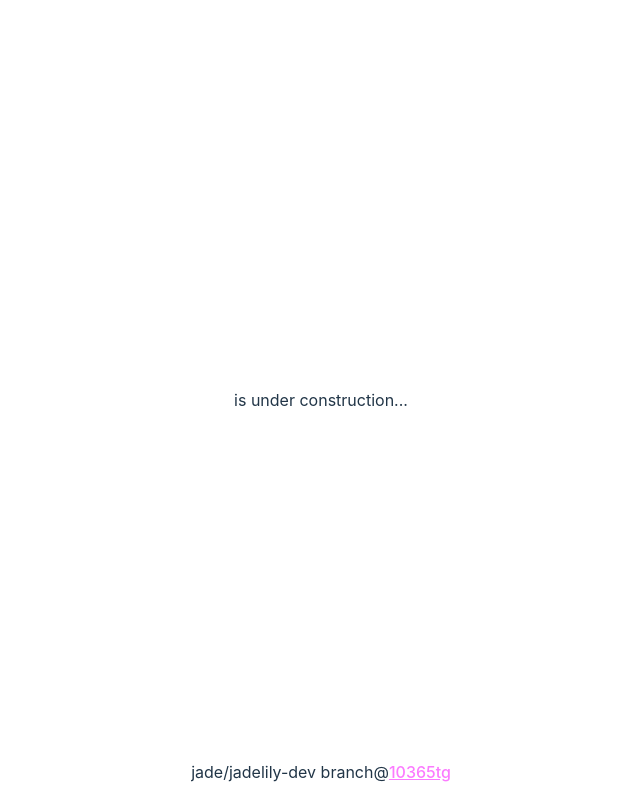
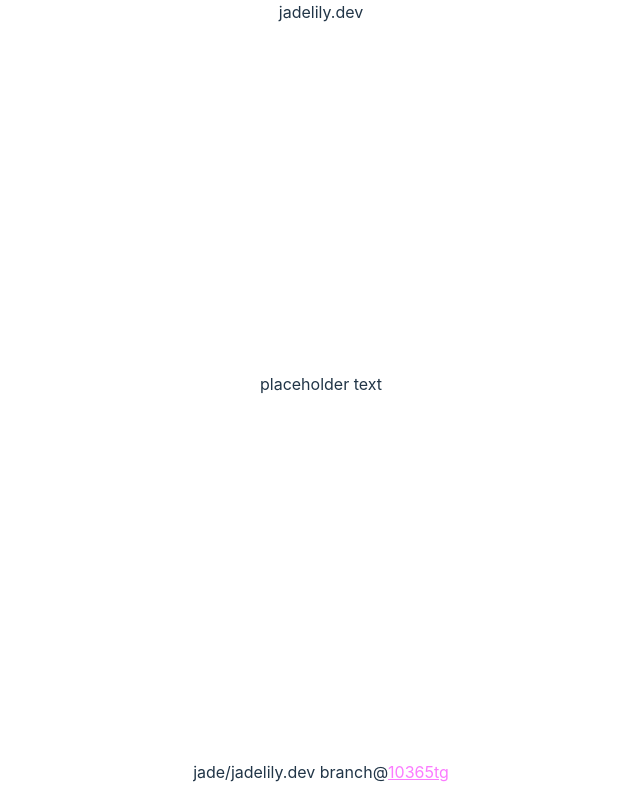
Before and after one commit to jadelily18/jadelily.dev, a Svelte app: page / in a window 1280 px wide. Shown: the whole page, without its empty margins (319-959 px from the left). Built offline with nearby package versions, Linux system fonts and the light colour scheme.

Commit message:
things!!

```diff
--- a/index.html
+++ b/index.html
@@ -2,7 +2,6 @@
 <html lang="en">
     <head>
         <meta charset="UTF-8" />
-        <link rel="icon" href="/favicon.png" />
         <meta name="viewport" content="width=device-width, initial-scale=1.0" />
     </head>
     <body>
--- a/src/App.svelte
+++ b/src/App.svelte
@@ -1,4 +1,7 @@
 <script lang="ts">
+    import Footer from "./lib/components/Footer.svelte";
+
+    let site_url = import.meta.env.VITE_VERCEL_URL
     let repo_owner = import.meta.env.VITE_VERCEL_GIT_REPO_OWNER
     let repo_slug = import.meta.env.VITE_VERCEL_GIT_REPO_SLUG
     let repo_branch = import.meta.env.VITE_VERCEL_GIT_COMMIT_REF
@@ -6,29 +9,16 @@
 </script>
 
 <svelte:head>
-    <title>Jade</title>
+    <title>Hiya! // {site_url} 💖</title>
 </svelte:head>
 <body>
-    <div />
+    <div>
+        {site_url}
+    </div>
     <main>
-        <a
-            href="https://github.com/jadelily18/jadelily.dev"
-            class="hover-underline-animation"
-        >
-            <h1 class="title">jadelily.dev</h1>
-        </a>
-        <p>is under construction...</p>
+        <p>placeholder text</p>
     </main>
-    <footer>
-        <p>
-            {repo_owner}/{repo_slug}
-            {repo_branch}@<a
-                class="link"
-                href="https://github.com/{repo_owner}/{repo_slug}/tree/{commit_sha}"
-                >{commit_sha.substring(0, 7)}</a
-            >
-        </p>
-    </footer>
+    <Footer />
 </body>
 
 <style lang="scss">
@@ -42,13 +32,4 @@
 
         --color-primary: #fb7bff;
     }
-
-    .title {
-        margin: 0;
-    }
-
-    .link {
-        color: var(--color-primary);
-        text-decoration: underline;
-    }
 </style>
--- a/src/app.css
+++ b/src/app.scss
@@ -15,50 +15,16 @@
   -webkit-text-size-adjust: 100%;
 }
 
-a {
-  font-weight: 500;
-  color: rgba(255, 255, 255, 0.87);
-  text-decoration: inherit;
-  transition: color 0.5s;
-}
-a:hover {
-  color: rgba(255, 255, 255, 1);
-}
-
 body {
   margin: 0;
   display: flex;
-  place-items: center;
   min-width: 320px;
   min-height: 100vh;
 }
 
-h1 {
-  font-size: 3.2em;
-  line-height: 1.1;
-}
-
-.card {
-  padding: 2em;
-}
-
-button {
-  border-radius: 8px;
-  border: 1px solid transparent;
-  padding: 0.6em 1.2em;
-  font-size: 1em;
-  font-weight: 500;
-  font-family: inherit;
-  background-color: #1a1a1a;
-  cursor: pointer;
-  transition: border-color 0.25s;
-}
-button:hover {
-  border-color: #646cff;
-}
-button:focus,
-button:focus-visible {
-  outline: 4px auto -webkit-focus-ring-color;
+.link {
+  color: var(--color-primary);
+  text-decoration: underline;
 }
 
 @media (prefers-color-scheme: light) {
--- /dev/null
+++ b/src/lib/components/Footer.svelte
@@ -0,0 +1,17 @@
+<script lang="ts">
+    let repo_owner = import.meta.env.VITE_VERCEL_GIT_REPO_OWNER
+    let repo_slug = import.meta.env.VITE_VERCEL_GIT_REPO_SLUG
+    let repo_branch = import.meta.env.VITE_VERCEL_GIT_COMMIT_REF
+    let commit_sha = import.meta.env.VITE_VERCEL_GIT_COMMIT_SHA
+</script>
+
+<footer>
+    <p>
+        {repo_owner}/{repo_slug}
+        {repo_branch}@<a
+            class="link"
+            href="https://github.com/{repo_owner}/{repo_slug}/tree/{commit_sha}"
+    >{commit_sha.substring(0, 7)}</a
+    >
+    </p>
+</footer>
--- a/src/main.ts
+++ b/src/main.ts
@@ -1,4 +1,4 @@
-import './app.css'
+import './app.scss'
 import App from './App.svelte'
 
 const app = new App({
```
Also changed, not shown: 1 other file (tests, documents, lock files or other folders).
